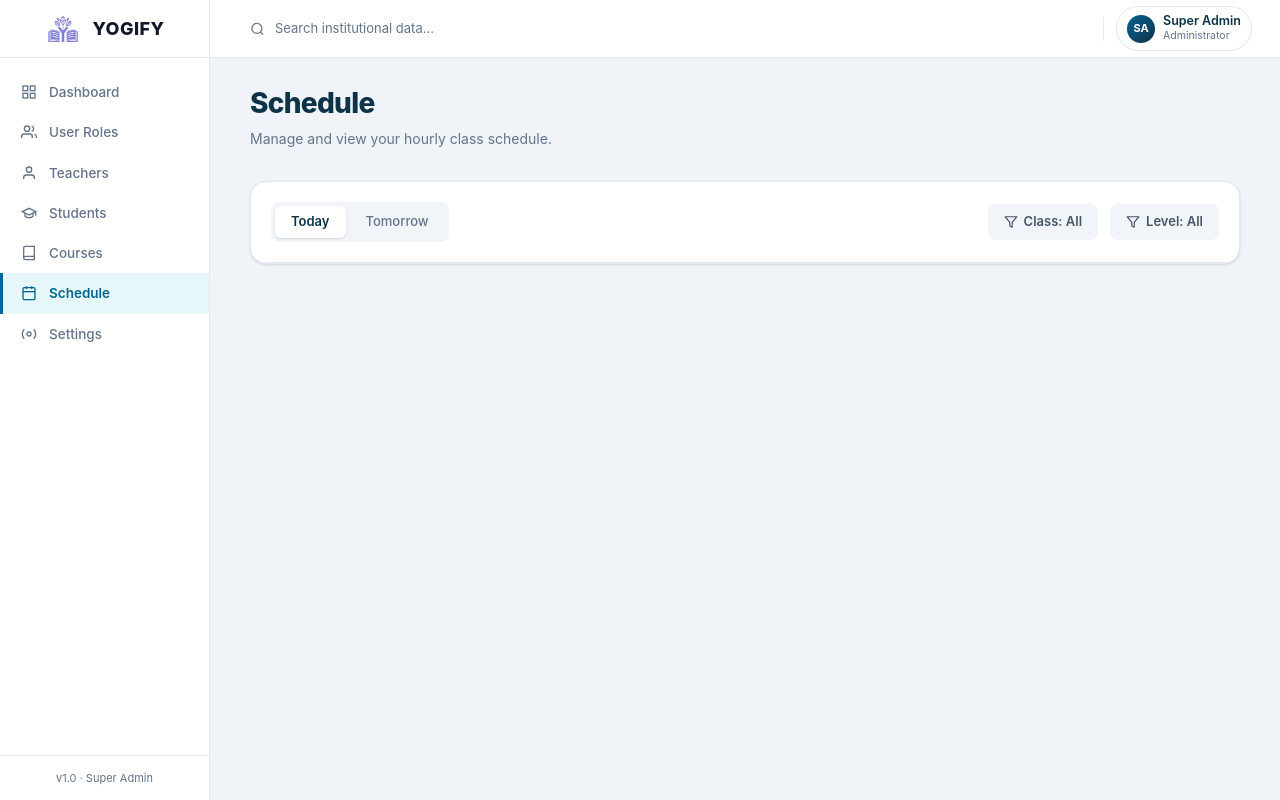
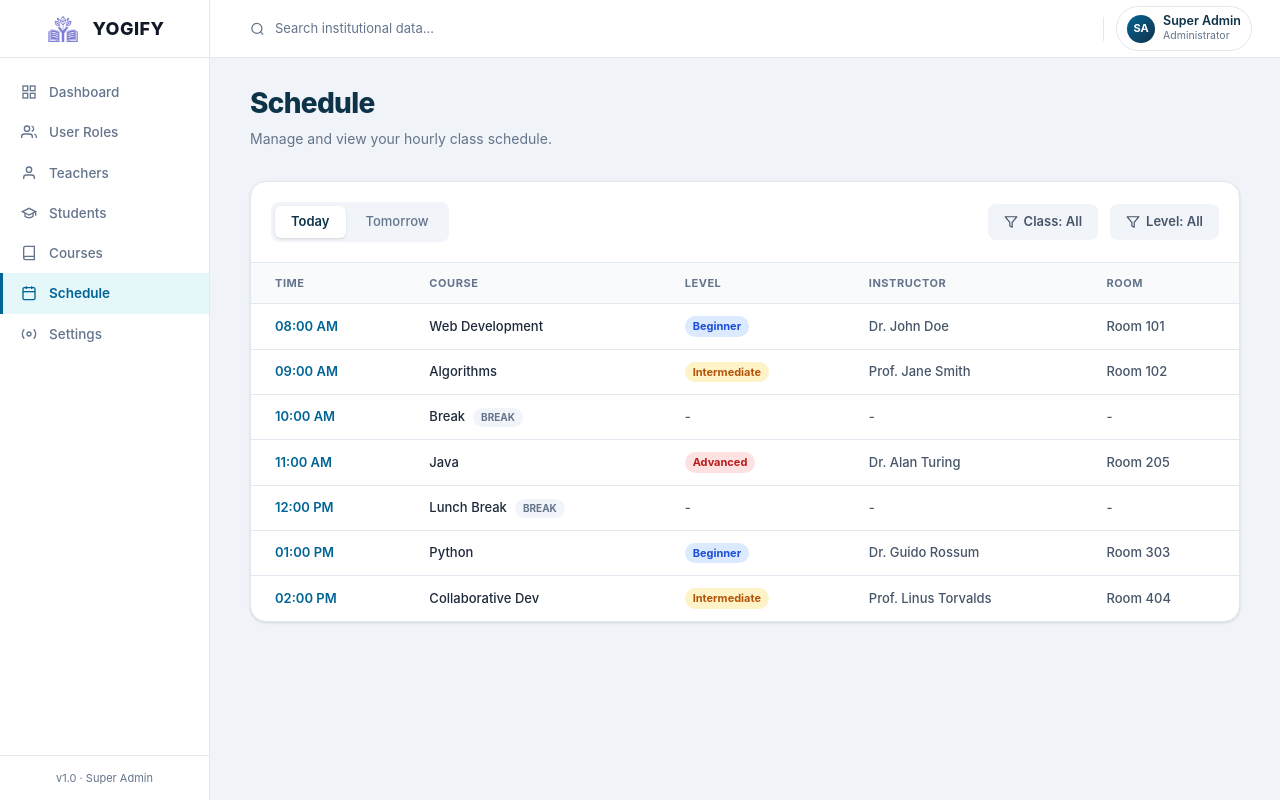
Before and after one commit to Adarsh-shres/Academy-Management-System, a React (Vite) app in the folder client/: page /schedule in a window 1280 px wide. Built offline with nearby package versions, Linux system fonts and the light colour scheme.

Commit message:
add hourly schedule table view

```diff
--- a/client/src/pages/SchedulePage.tsx
+++ b/client/src/pages/SchedulePage.tsx
@@ -1,4 +1,14 @@
 import { useState, useRef, useEffect } from 'react';
+
+const dummySchedule = [
+  { id: 1, time: '08:00 AM', course: 'Web Development', level: 'Beginner', instructor: 'Dr. John Doe', room: 'Room 101' },
+  { id: 2, time: '09:00 AM', course: 'Algorithms', level: 'Intermediate', instructor: 'Prof. Jane Smith', room: 'Room 102' },
+  { id: 3, time: '10:00 AM', course: 'Break', level: '-', instructor: '-', room: '-' },
+  { id: 4, time: '11:00 AM', course: 'Java', level: 'Advanced', instructor: 'Dr. Alan Turing', room: 'Room 205' },
+  { id: 5, time: '12:00 PM', course: 'Lunch Break', level: '-', instructor: '-', room: '-' },
+  { id: 6, time: '01:00 PM', course: 'Python', level: 'Beginner', instructor: 'Dr. Guido Rossum', room: 'Room 303' },
+  { id: 7, time: '02:00 PM', course: 'Collaborative Dev', level: 'Intermediate', instructor: 'Prof. Linus Torvalds', room: 'Room 404' },
+];
 
 export default function SchedulePage() {
   const [dayView, setDayView] = useState<'Today' | 'Tomorrow'>('Today');
@@ -21,6 +31,13 @@ export default function SchedulePage() {
     return () => document.removeEventListener('mousedown', handleOutsideClick);
   }, []);
 
+  const filteredSchedule = dummySchedule.filter(item => {
+    if (item.course === 'Break' || item.course === 'Lunch Break') return true;
+    if (classFilter !== 'All' && item.course !== classFilter) return false;
+    if (levelFilter !== 'All' && item.level !== levelFilter) return false;
+    return true;
+  });
+
   return (
     <div className="flex flex-col gap-6 md:gap-8 pb-10">
       <div className="flex flex-col sm:flex-row sm:items-start justify-between gap-4">
@@ -33,7 +50,6 @@ export default function SchedulePage() {
       <div className="bg-white rounded-2xl border border-[#e2e8f0] shadow-sm overflow-hidden flex flex-col">
         {/* Toolbar */}
         <div className="flex flex-col sm:flex-row sm:items-center justify-between p-5 border-b border-[#e2e8f0] gap-4">
-
           {/* Day View Toggle */}
           <div className="flex bg-[#f1f5f9] rounded-lg p-1 gap-1">
             <button
@@ -60,8 +76,8 @@ export default function SchedulePage() {
               </button>
 
               {isClassFilterOpen && (
-                <div className="absolute top-[110%] right-0 w-40 bg-white border border-[#e2e8f0] rounded-xl shadow-lg z-10 flex flex-col overflow-hidden py-1">
-                  {['All', 'Web Development', 'Algorithms', 'Java', 'Python'].map(c => (
+                <div className="absolute top-[110%] right-0 w-48 bg-white border border-[#e2e8f0] rounded-xl shadow-lg z-10 flex flex-col overflow-hidden py-1">
+                  {['All', 'Web Development', 'Algorithms', 'Java', 'Python', 'Collaborative Dev'].map(c => (
                     <button key={c} onClick={() => { setClassFilter(c); setIsClassFilterOpen(false); }} className={`px-4 py-2 text-left text-[13px] hover:bg-[#f1f5f9] transition-colors ${classFilter === c ? 'bg-[#f8fafc] font-bold text-[#006496]' : 'text-[#475569]'}`}>{c}</button>
                   ))}
                 </div>
@@ -87,6 +103,51 @@ export default function SchedulePage() {
             </div>
           </div>
         </div>
+
+        {/* Table */}
+        <div className="overflow-x-auto">
+          <table className="w-full text-left border-collapse">
+            <thead>
+              <tr className="bg-[#f8fafc] border-b border-[#e2e8f0]">
+                <th className="py-3 px-6 text-[11px] font-bold text-[#64748b] uppercase tracking-wider whitespace-nowrap">Time</th>
+                <th className="py-3 px-6 text-[11px] font-bold text-[#64748b] uppercase tracking-wider">Course</th>
+                <th className="py-3 px-6 text-[11px] font-bold text-[#64748b] uppercase tracking-wider">Level</th>
+                <th className="py-3 px-6 text-[11px] font-bold text-[#64748b] uppercase tracking-wider">Instructor</th>
+                <th className="py-3 px-6 text-[11px] font-bold text-[#64748b] uppercase tracking-wider">Room</th>
+              </tr>
+            </thead>
+            <tbody>
+              {filteredSchedule.length > 0 ? (
+                filteredSchedule.map((item) => (
+                  <tr key={item.id} className="border-b border-[#e2e8f0] last:border-0 hover:bg-[#f8fafc] transition-colors">
+                    <td className="py-3 px-6 text-[13px] font-semibold text-[#006496] whitespace-nowrap">{item.time}</td>
+                    <td className="py-3 px-6 text-[13px] font-medium text-[#1e293b]">
+                      {item.course}
+                      {(item.course === 'Break' || item.course === 'Lunch Break') && (
+                        <span className="ml-2 inline-flex items-center justify-center bg-[#f1f5f9] text-[#64748b] text-[10px] uppercase font-bold px-2 py-0.5 rounded-full">Break</span>
+                      )}
+                    </td>
+                    <td className="py-3 px-6 text-[13px] font-medium text-[#475569]">
+                      {item.level !== '-' ? (
+                        <span className={`inline-flex items-center justify-center px-2 py-0.5 rounded-full text-[11px] font-bold ${
+                          item.level === 'Beginner' ? 'bg-[#dbeafe] text-[#1d4ed8]' :
+                          item.level === 'Intermediate' ? 'bg-[#fef3c7] text-[#b45309]' :
+                          'bg-[#fee2e2] text-[#b91c1c]'
+                        }`}>{item.level}</span>
+                      ) : '-'}
+                    </td>
+                    <td className="py-3 px-6 text-[13px] font-medium text-[#475569]">{item.instructor}</td>
+                    <td className="py-3 px-6 text-[13px] font-medium text-[#475569]">{item.room}</td>
+                  </tr>
+                ))
+              ) : (
+                <tr>
+                  <td colSpan={5} className="py-10 text-center text-[13px] text-[#64748b]">No classes scheduled matching your criteria.</td>
+                </tr>
+              )}
+            </tbody>
+          </table>
+        </div>
       </div>
     </div>
   );
```
